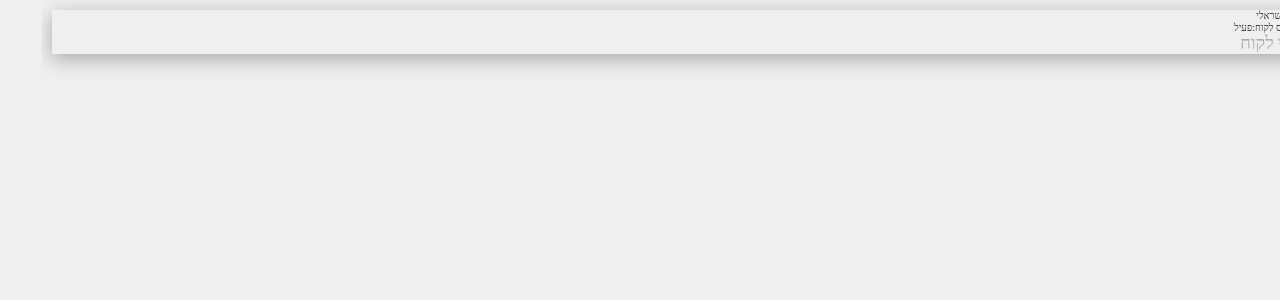
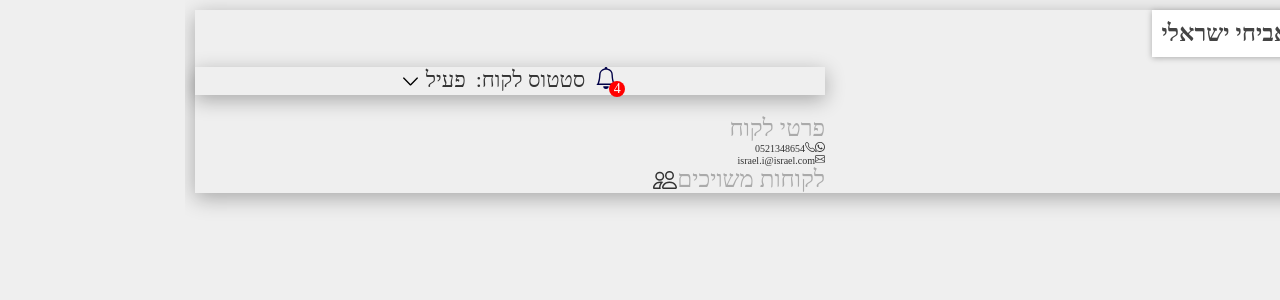
Before and after one commit to lightir21/CRM, a React (Create React App) app: page /customer in a window 1280 px wide. Shown: the top 300 px of the page. Built offline with nearby package versions, Linux system fonts and the light colour scheme.

Commit message:
Styling the customer page

```diff
--- a/src/pages/customer/Customer.jsx
+++ b/src/pages/customer/Customer.jsx
@@ -1,28 +1,59 @@
 import React from "react";
 import "./customer.scss";
 import data from "../../mockData/clientsData.json";
-import { BsBell, BsPlus } from "react-icons/bs";
+import {
+  BsBell,
+  BsPlus,
+  BsWhatsapp,
+  BsTelephone,
+  BsEnvelope,
+  BsPeople,
+} from "react-icons/bs";
 
 const Customer = () => {
   return (
     <div className="customer">
       <div className="customer__tabs">
-        <p className="customer__tabs active">ישראל ישראלי</p>
+        <p className="customer__tab active">ישראל ישראלי</p>
+        <p className="customer__tab ">אביחי ישראלי</p>
       </div>
-      <div className="customer__right">
+      <div className="customer__container">
+        <div className="customer__right">hi</div>
+        <div className="customer__left">
           <div className="customer__clientStatus">
-          <BsBell />
-          <label for="status">סטטוס לקוח:</label>
-          <select name="status" id="status" className="customer__status-select">
+            <div className="customer__clientStatus-box">
+              <BsBell className="customer__clientStatus-icon" />
+              <span className="customer__clientStatus-icon-num">4</span>
+            </div>
+            <label htmlFor="status">סטטוס לקוח:</label>
+            <select
+              name="status"
+              id="status"
+              className="customer__clientStatus-select"
+            >
               <option value="פעיל">פעיל</option>
               <option value="מבוטל">מבוטל</option>
             </select>
           </div>
           <div className="customer__contact">
             <h3 className="customer__subtitles">פרטי לקוח</h3>
+            <div className="customer__phone">
+              <BsWhatsapp />
+              <BsTelephone />
+              0521348654
+            </div>
+            <div className="customer__email">
+              <BsEnvelope />
+              israel.i@israel.com
             </div>
           </div>
-      <div className="customer__left"></div>
+          <div className="customer__contacts">
+            <h3 className="customer__subtitles">
+              לקוחות משויכים <BsPeople />
+            </h3>
+          </div>
+        </div>
+      </div>
     </div>
   );
 };
--- a/src/pages/customer/customer.scss
+++ b/src/pages/customer/customer.scss
@@ -1,9 +1,83 @@
 .customer {
   margin: 1rem;
   box-shadow: var(--box-shadow-hard);
+  display: flex;
+  flex-direction: column;
+
+  &__tabs {
+    font-size: 2.4rem;
+    font-weight: 600;
+    display: flex;
+    margin-bottom: 1rem;
+  }
+
+  &__tab {
+    color: var(--gray-005);
+    background-color: #fff;
+    padding: 1rem;
+    cursor: pointer;
+    width: max-content;
+    box-shadow: var(--box-shadow-soft);
+    &.active {
+      background-color: inherit;
+      box-shadow: none;
+    }
+  }
 
   &__subtitles {
     color: var(--gray-002);
-    font-size: 1.8rem;
+    font-size: 2.4rem;
+    display: flex;
+    align-items: center;
+  }
+
+  &__container {
+    display: flex;
+  }
+
+  &__right {
+    flex: 1;
+  }
+
+  &__left {
+    flex: 1;
+  }
+
+  &__clientStatus {
+    display: flex;
+    font-size: 2.2rem;
+    gap: 1rem;
+    box-shadow: var(--box-shadow-hard);
+    display: flex;
+    justify-content: center;
+    margin-bottom: 2rem;
+    &-box {
+      position: relative;
+      cursor: pointer;
+    }
+
+    &-icon {
+      fill: rgb(0, 0, 71);
+      &-num {
+        font-size: 1.4rem;
+        position: absolute;
+        text-align: center;
+        bottom: -0.2rem;
+        right: -0.8rem;
+        color: #fff;
+        width: 1.6rem;
+        height: 1.6rem;
+        border-radius: 50%;
+        background-color: red;
+      }
+    }
+
+    &-select {
+      background-image: url("../../assets/down-arrow-svgrepo-com.svg");
+      background-repeat: no-repeat;
+      background-position: left;
+      background-size: 1.5rem;
+      padding-left: 1rem;
+    }
   }
 }
```
Also changed, not shown: src/assets/down-arrow-svgrepo-com.svg (added). Lines whose indentation alone changed are shown as unchanged.
